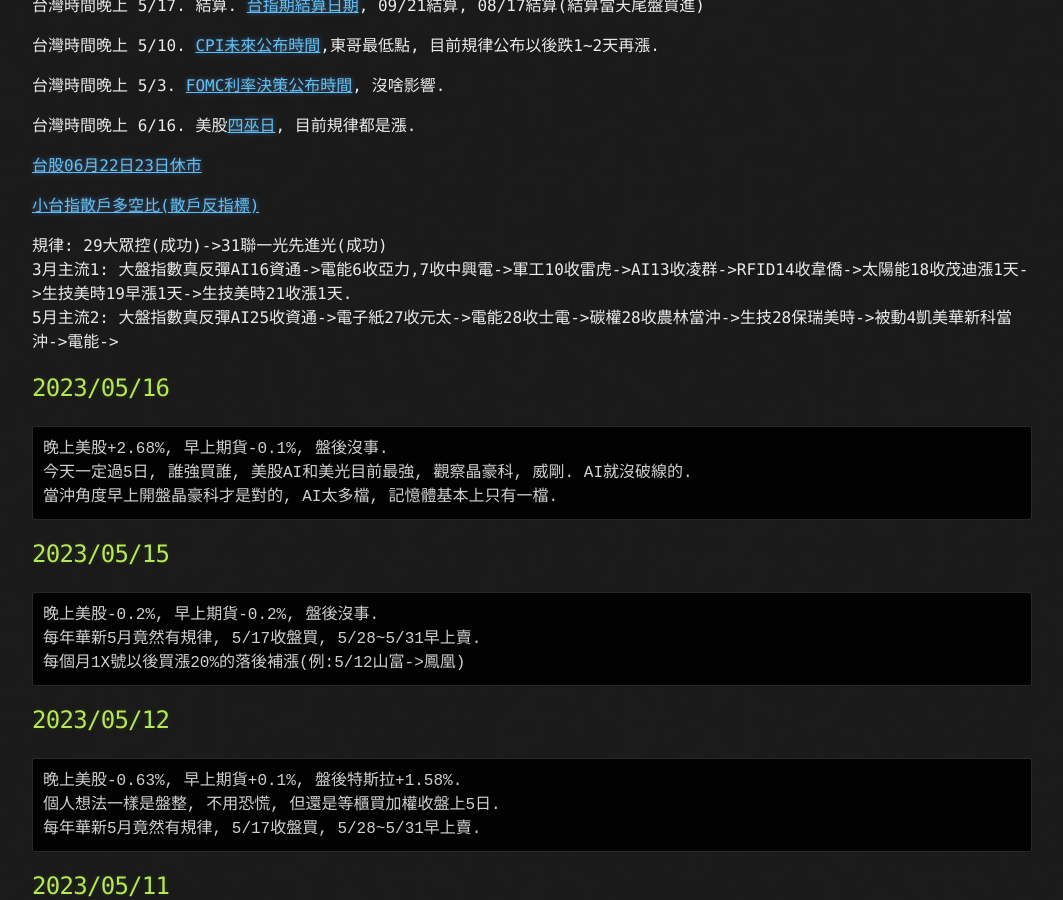
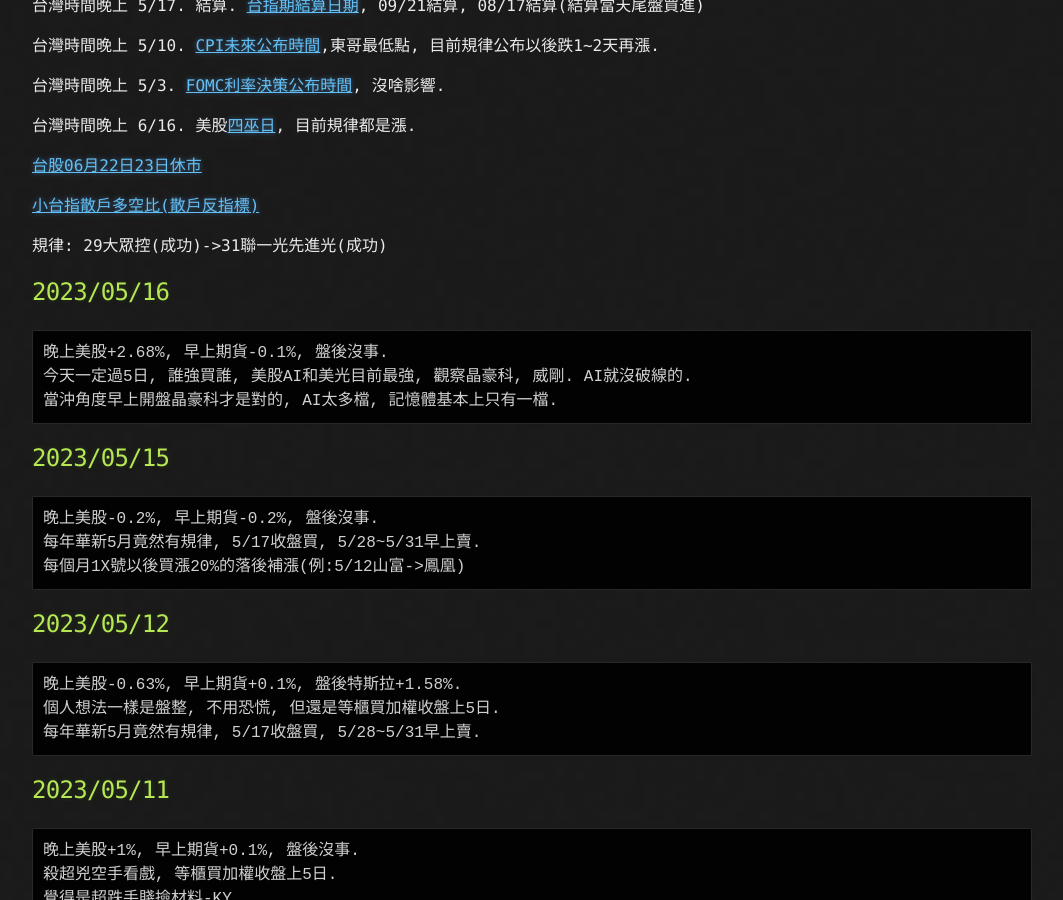
Before and after one commit to lepg5487/Stock_God, a Jekyll site: the page built from index.md, in a window 1280 px wide and 900 px high, scrolled down 304 px. Shown: the whole window, without its empty margins (108-1171 px from the left). Built offline with Jekyll 4.4.1, drawn with Linux system fonts in a browser that asks for light colours; our own code applies the rules of GitHub Pages for plain Markdown files.

Commit message:
Update index.md

````diff
--- a/index.md
+++ b/index.md
@@ -17,8 +17,6 @@ layout: testlayouts
 [小台指散戶多空比(散戶反指標)](https://www.macromicro.me/charts/20069/tw-mtx-long-to-short-ratio-of-individual-player)
 
 規律: 29大眾控(成功)->31聯一光先進光(成功)
-3月主流1: 大盤指數真反彈AI16資通->電能6收亞力,7收中興電->軍工10收雷虎->AI13收凌群->RFID14收韋僑->太陽能18收茂迪漲1天->生技美時19早漲1天->生技美時21收漲1天.
-5月主流2: 大盤指數真反彈AI25收資通->電子紙27收元太->電能28收士電->碳權28收農林當沖->生技28保瑞美時->被動4凱美華新科當沖->電能->
 
 ## 2023/05/16
 ```
````
